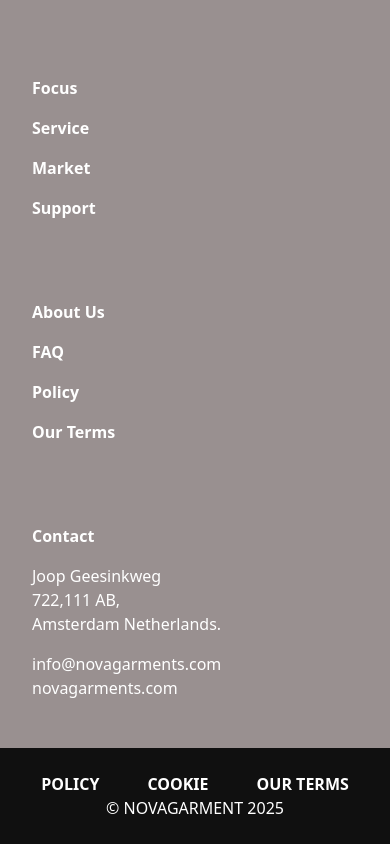
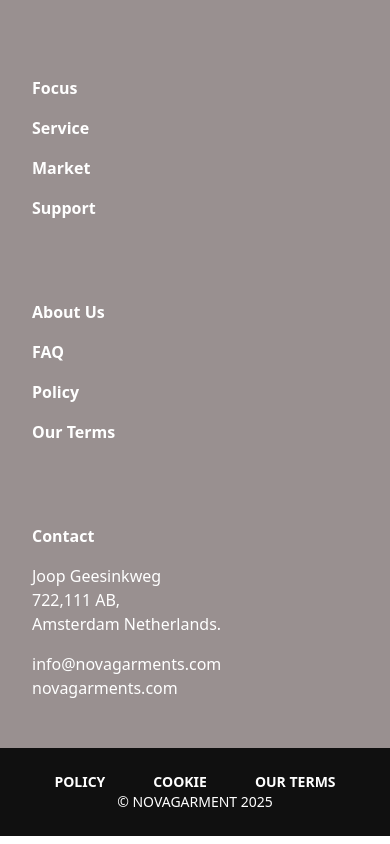
Before and after one commit to yehgs/novagarments, a Next.js app: page /about in a window 390 px wide. Shown: the part 3721-4565 px from the top of the page. Built offline with nearby package versions, Linux system fonts and the light colour scheme.

Commit message:
fixed responsivness on footer & navbar

```diff
--- a/components/ProductionCard.tsx
+++ b/components/ProductionCard.tsx
@@ -37,7 +37,7 @@ const ProductionCard = ({
         }}
       >
         <h1
-          className="lg:text-h2 text-xl leading-none font-semibold"
+          className="lg:text-h3 text-xl leading-none font-semibold"
           style={{ color: `${textColor}` }}
         >
           {text}
--- a/components/sections/Footer.tsx
+++ b/components/sections/Footer.tsx
@@ -78,7 +78,7 @@ const Footer = () => {
         </div>
       </div>
       <div className="bg-secondary">
-        <div className="text-white flex flex-col md:flex-row justify-between items-center py-6 lg:text-xl text-base capitalize container">
+        <div className="text-white flex flex-col md:flex-row justify-between items-center py-6 lg:text-xl md:text-base capitalize container text-sm">
           <ul>
             <li className="flex gap-12">
               {footerLink3.map((item, index) => (
--- a/components/sections/about/AboutHero.tsx
+++ b/components/sections/about/AboutHero.tsx
@@ -9,7 +9,7 @@ const AboutHero = () => {
   return (
     <div className="w-full flex flex-col md:flex-row container">
       <div
-        className="md:w-1/2 w-full h-[90vh] hidden md:block md:order-1 order-2 2xl:h-[30vh] lg:h-[50vh]"
+        className="md:w-1/2 w-full h-[90vh] hidden md:block md:order-1 order-2 2xl:h-[30vh] xl:h-[50vh]"
         style={{
           backgroundImage: `url('/images/pic27.jpg')`,
           backgroundSize: 'cover',
```
